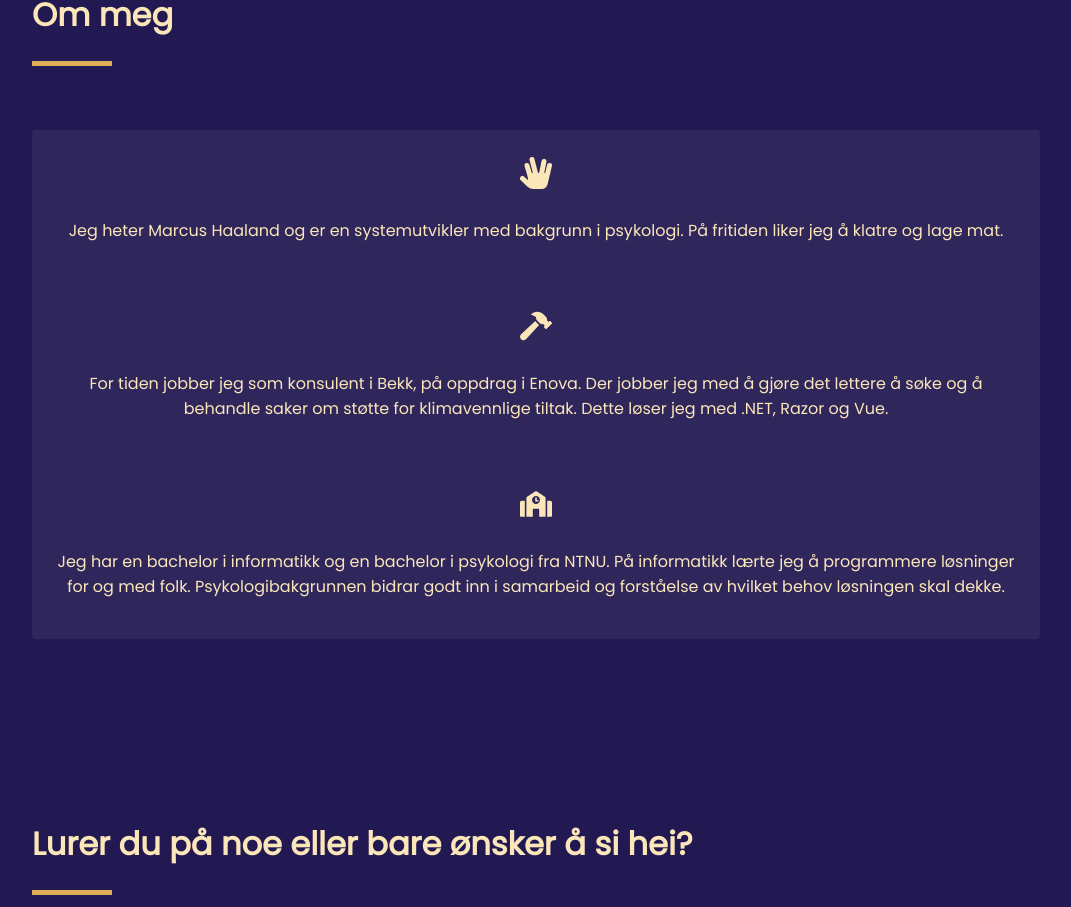
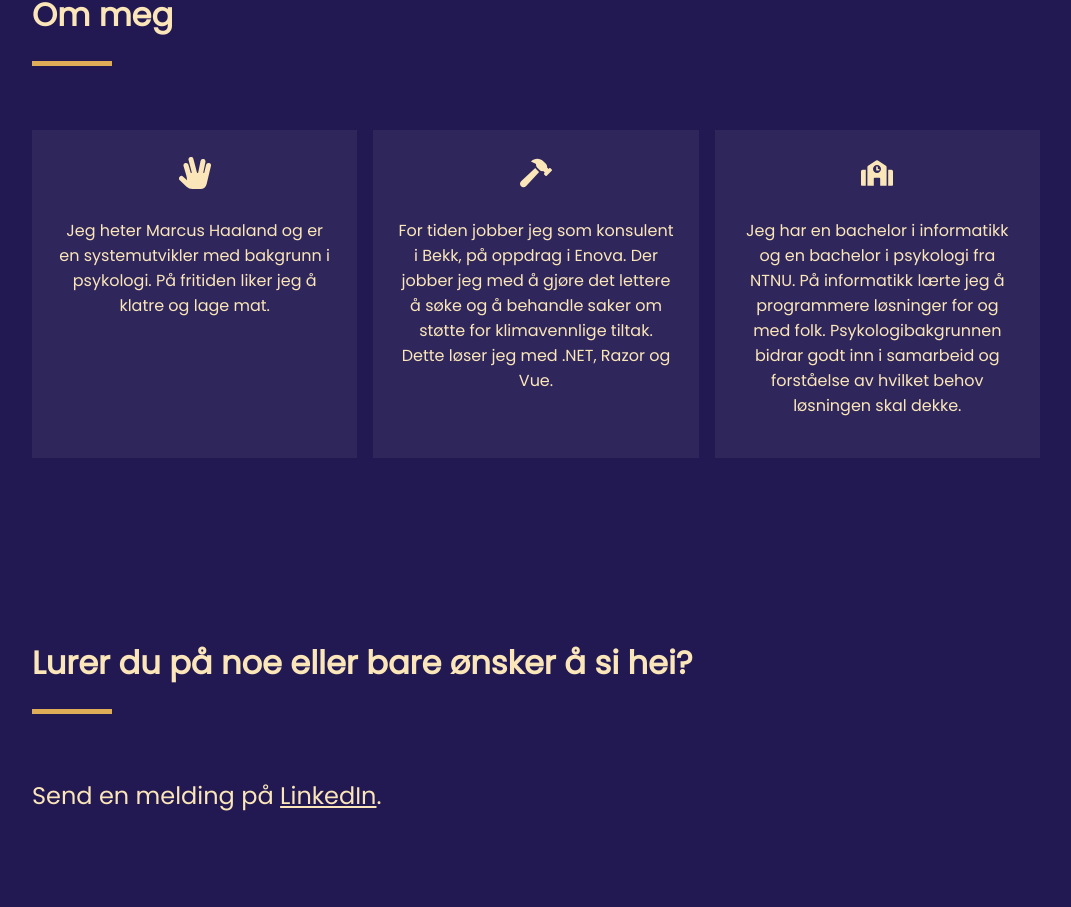
Before and after one commit to haalmarc/home, a Next.js app: page / in a window 1280 px wide. Shown: the part 854-1761 px from the top of the page, without its empty margins (104-1175 px from the left). Built offline with nearby package versions, Linux system fonts and the light colour scheme.

Commit message:
style: put aboutsections in columns

```diff
--- a/styles/About.module.css
+++ b/styles/About.module.css
@@ -3,6 +3,8 @@
   padding: 1.5rem;
   flex-direction: column;
   align-items: center;
+  background-color: #2f275b;
+  flex-basis: 100%;
 }
 
 .aboutSection span {
@@ -14,6 +16,21 @@
 }
 
 .aboutSections {
-  background-color: #2f275b;
-  border-radius: 0.25rem;
+  display: flex;
 }
+
+.aboutSection:nth-child(2) {
+  margin-right: 1em;
+  margin-left: 1em;
+}
+
+@media only screen and (max-width: 1200px) {
+  .aboutSections {
+    flex-direction: column;
+  }
+
+  .aboutSection:nth-child(2) {
+    margin-right: 0;
+    margin-left: 0;
+  }
+}
```
